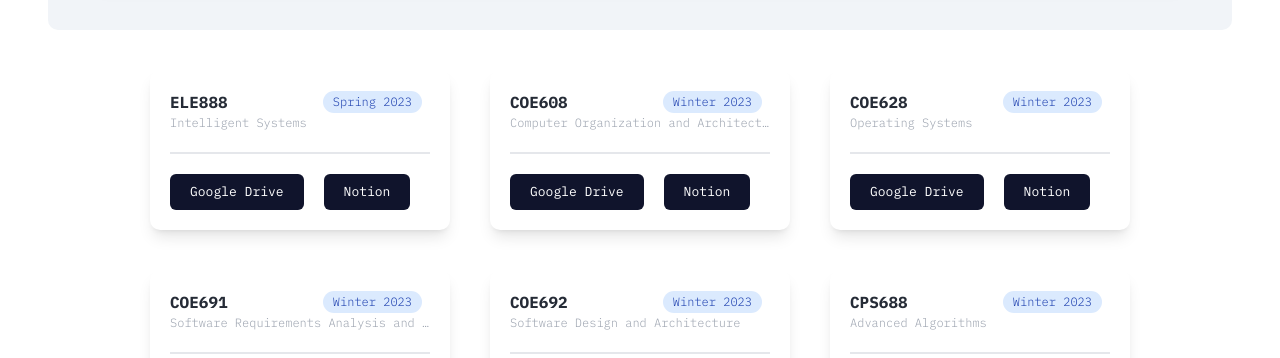
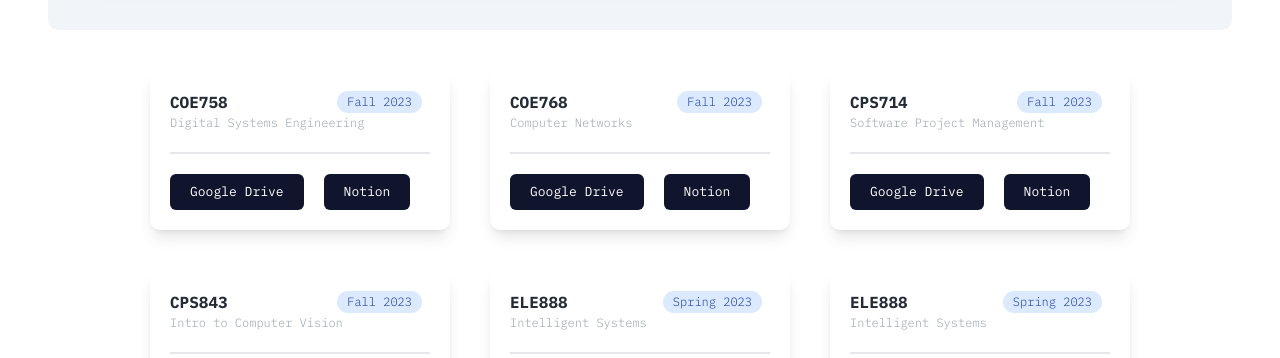
Before and after one commit to jsprcrz/Notes, a React (Vite) app: page / in a window 1280 px wide. Shown: the part 594-952 px from the top of the page. Built offline with nearby package versions, Linux system fonts and the light colour scheme.

Commit message:
Add F2023 courses

```diff
--- a/src/Constants/index.js
+++ b/src/Constants/index.js
@@ -1,6 +1,88 @@
 import { AiFillGithub, AiFillMail, AiFillLinkedin } from "react-icons/ai";
 
 export const courseInfo = [
+  {
+    id: "fall-2023",
+    title: "Fall 2023",
+    courses: [
+      {
+        code: "COE758",
+        name: "Digital Systems Engineering",
+        links: [
+          {
+            name: "Google Drive",
+            link: "https://drive.google.com/drive/folders/16ECH1Bf3KE5CwLxYB-Aqw2IDKRxCjnJQ",
+          },
+          {
+            name: "Notion",
+            link: "https://jaspercruz.notion.site/COE758-Notes-2e8a856962924f4397cc6b3d6774d397",
+          },
+        ],
+      },
+      {
+        code: "COE768",
+        name: "Computer Networks",
+        links: [
+          {
+            name: "Google Drive",
+            link: "https://drive.google.com/drive/folders/1yzjQkKwL1nntYshKdAO5AI81BOxfSNxp",
+          },
+          {
+            name: "Notion",
+            link: "https://jaspercruz.notion.site/COE768-Notes-e1a7c78ed0e3419aba2519a4b1c72375",
+          },
+        ],
+      },
+      {
+        code: "CPS714",
+        name: "Software Project Management",
+        links: [
+          {
+            name: "Google Drive",
+            link: "https://drive.google.com/drive/folders/1m1VvGRq5xHxAZDvvptQ5YtUIwFxSt8Kb",
+          },
+          {
+            name: "Notion",
+            link: "https://jaspercruz.notion.site/CPS714-Notes-1da1529537904eeeb3c95a2a22442648",
+          },
+        ],
+      },
+      {
+        code: "CPS843",
+        name: "Intro to Computer Vision",
+        links: [
+          {
+            name: "Google Drive",
+            link: "https://drive.google.com/drive/folders/1NNrpMrkwnPJ59U-eOkJ0qH71QvSdoob0",
+          },
+          {
+            name: "Notion",
+            link: "https://jaspercruz.notion.site/CPS843-Notes-157ca992fcc3479bbac5cd2d0dc2d4c1",
+          },
+        ],
+      },
+    ],
+  },
+  {
+    id: "spring-2023",
+    title: "Spring 2023",
+    courses: [
+      {
+        code: "ELE888",
+        name: "Intelligent Systems",
+        links: [
+          {
+            name: "Google Drive",
+            link: "https://drive.google.com/drive/folders/1m1VvGRq5xHxAZDvvptQ5YtUIwFxSt8Kb",
+          },
+          {
+            name: "Notion",
+            link: "https://jaspercruz.notion.site/ELE888-Notes-a05ebe4c26544adbadb3d4fb37e36ce4",
+          },
+        ],
+      },
+    ],
+  },
   {
     id: "spring-2023",
     title: "Spring 2023",
```
